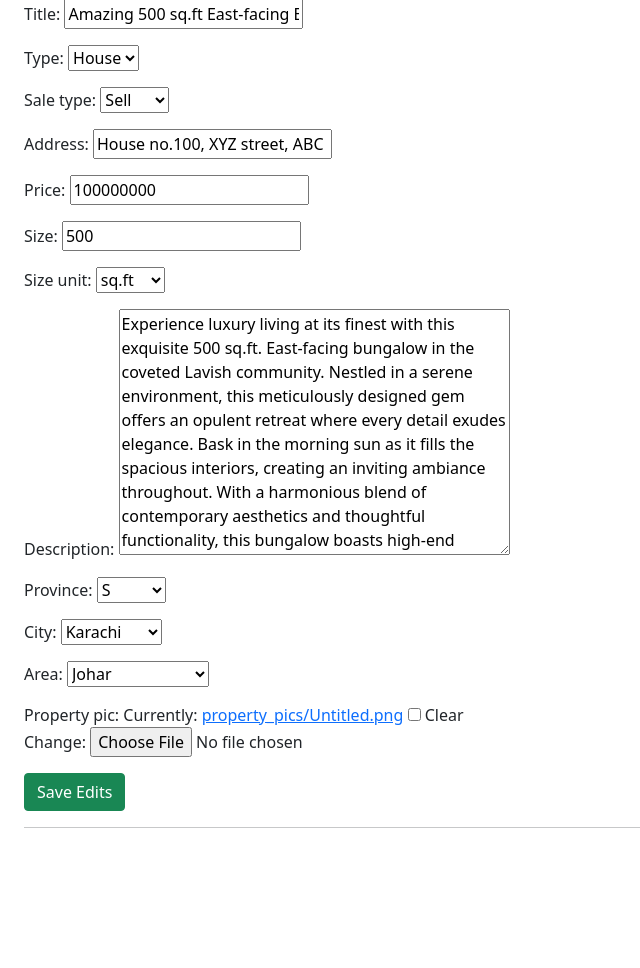
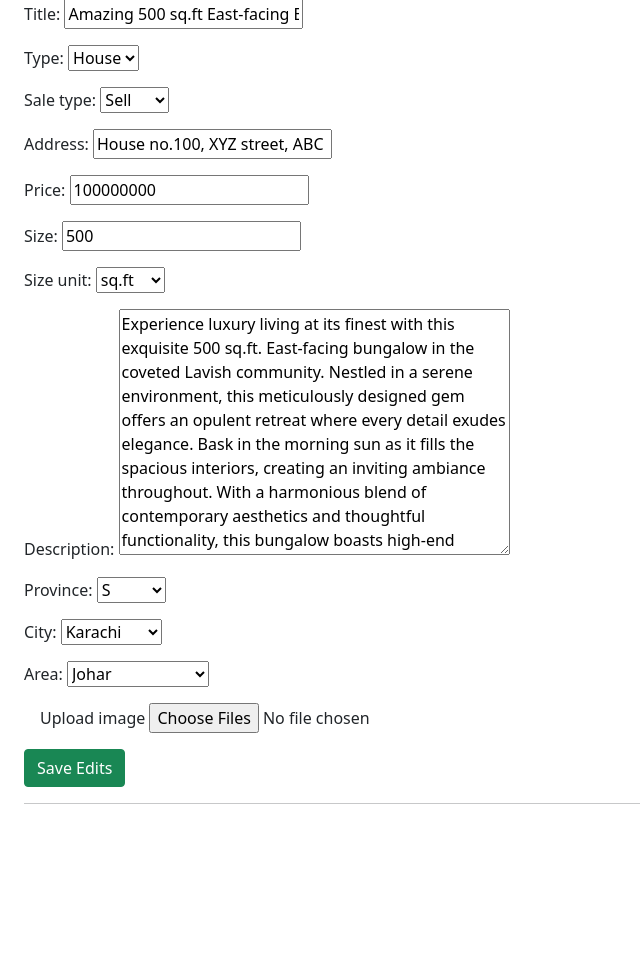
Before and after one commit to Hamdan-Khan/Django-Real-Estate-App, a Django app: page /user/my_listings/edit/1 in a window 1280 px wide. Shown: the part 162-1130 px from the top of the page, without its empty margins (0-640 px from the left). After the commit the page ends 966 px from the top, so only its background shows below. Run offline with Django 4.2, Linux system fonts and the light colour scheme; a user stored in the database is signed in; data comes from the database, SQL or seed files in the repository.

Commit message:
Seperate PropertyImage model for multiple images

```diff
--- a/market/admin.py
+++ b/market/admin.py
@@ -10,5 +10,6 @@ class PropertyAdmin(admin.ModelAdmin):
 
 admin.site.register(Property, PropertyAdmin)
 admin.site.register(PropertyType)
+admin.site.register(PropertyImage)
 admin.site.register(Area)
 admin.site.register(City)
--- a/market/models.py
+++ b/market/models.py
@@ -1,6 +1,7 @@
 # models
 from django.db import models
 from django.utils import timezone
+from django.core.exceptions import ValidationError
 
 # storage
 import os
@@ -77,10 +78,25 @@ class Property(models.Model):
         City, on_delete=models.CASCADE, related_name="property_city", null=True, blank=True)
     area = models.ForeignKey(
         Area, on_delete=models.CASCADE, related_name="area", null=True, blank=True)
-    property_pic = models.ImageField(
-        upload_to=property_pic_path, blank=True, null=True)
     added_at = models.DateTimeField(
         default=timezone.now, blank=True, null=True)
 
     def __str__(self):
         return self.title
+
+
+def validate_file_size(value):
+    max_size = 50 * 1024 * 1024  # 50 MB
+
+    if value.size > max_size:
+        raise ValidationError(f"File size must not exceed {max_size} bytes.")
+
+
+class PropertyImage(models.Model):
+    property = models.ForeignKey(
+        Property, on_delete=models.CASCADE, related_name="property_pics")
+    file = models.FileField(blank=True, upload_to=property_pic_path, verbose_name="Files",
+                            validators=[validate_file_size], help_text="Allowed size is 50MB", null=True)
+
+    def __str__(self):
+        return f"Image of {self.property.title}"
--- a/users/templates/users/add_property_form.html
+++ b/users/templates/users/add_property_form.html
@@ -10,6 +10,10 @@
     <form method="post" enctype="multipart/form-data">
         {{ form.as_p }}
         {% csrf_token %}
+        <div class="form-group m-3">
+            <label>Upload image</label>
+            <input required name="images" type="file" multiple class="form-control-file">
+        </div>
         <button type="submit" class="btn btn-success" >
             {% if edit_mode %}Save Edits{% else %}Add Property{% endif %}
         </button>
--- a/users/templates/users/my_listings.html
+++ b/users/templates/users/my_listings.html
@@ -14,7 +14,7 @@
                 <div class="card mb-3" style="max-width: 900px;">
                     <div class="row no-gutters">
                         <div class="col-md-4">
-                            <img src="{% if listing.property_pic %}{{ listing.property_pic.url }}{% else %}https://static.vecteezy.com/system/resources/previews/014/554/760/original/man-profile-negative-photo-anonymous-silhouette-human-head-businessman-worker-support-illustration-vector.jpg{% endif %}"  class="card-img img-fluid" style="object-fit: cover; height: 100%; max-height: 200px;" alt="">
+                            <img src="{% if listing.property_pics.first.file %}{{ listing.property_pics.first.file.url }}{% else %}https://static.vecteezy.com/system/resources/previews/014/554/760/original/man-profile-negative-photo-anonymous-silhouette-human-head-businessman-worker-support-illustration-vector.jpg{% endif %}"  class="card-img img-fluid" style="object-fit: cover; height: 100%; max-height: 200px;" alt="">
                         </div>
                         <div class="col-md-8">
                             <div class="card-body">
--- a/users/views.py
+++ b/users/views.py
@@ -2,8 +2,7 @@ from django.shortcuts import render, redirect
 from django.contrib.auth.forms import AuthenticationForm
 from django.contrib.auth import login, logout
 from .forms import *
-from .models import Profile
-from market.models import Property
+from market.models import Property, PropertyImage
 from django.contrib.auth.decorators import login_required
 
 
@@ -60,6 +59,10 @@ def EditProfileView(request):
 @login_required
 def MyListingsView(request):
     listings = Property.objects.filter(owner=request.user)
+    for listing in listings:
+        all_images = listing.property_pics.all()
+        if all_images:
+            print([x.file.url for x in all_images])
     return render(request, "users/my_listings.html", {'listings': listings})
 
 
@@ -67,11 +70,17 @@ def MyListingsView(request):
 def AddPropertyView(request):
 
     if request.method == 'POST':
+        images = request.FILES.getlist('images')
         form = AddPropertyForm(request.POST, request.FILES)
         if form.is_valid():
             property_obj = form.save(commit=False)
             property_obj.owner = request.user
             property_obj.save()
+            for image in images:
+                PropertyImage.objects.create(
+                    property=property_obj,
+                    file=image
+                )
             return redirect("users:my_listings")
     else:
         form = AddPropertyForm()
@@ -99,4 +108,4 @@ def LogoutView(request):
 
 def DeleteView(request):
     request.user.delete()
-    return redirect("users:login")
+    return redirect("market:listing")
```
Also changed, not shown: db.sqlite3, market/migrations/0009_remove_property_property_pic_propertyimage.py (added), market/migrations/0010_alter_propertyimage_file.py (added), media/property_pics/allama-iqbal.png (added), media/property_pics/jinnah.jpg (added).
